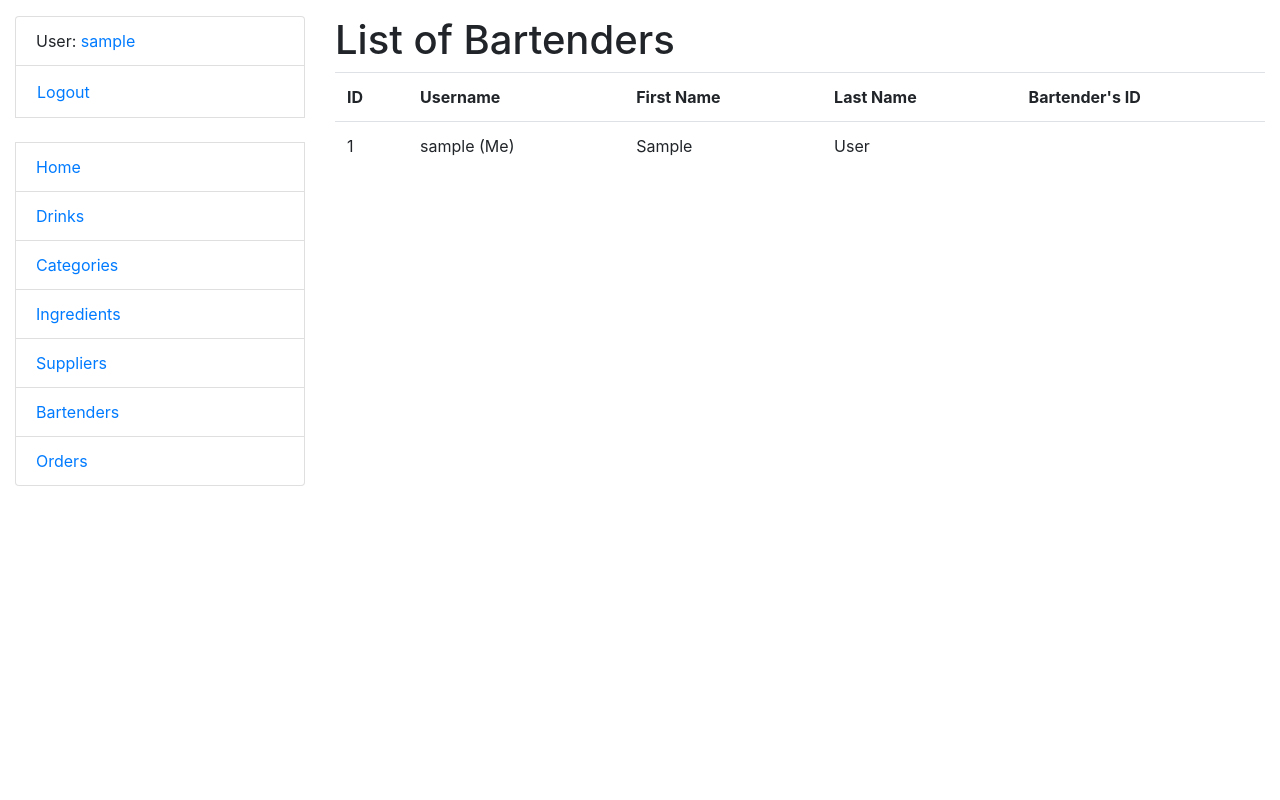
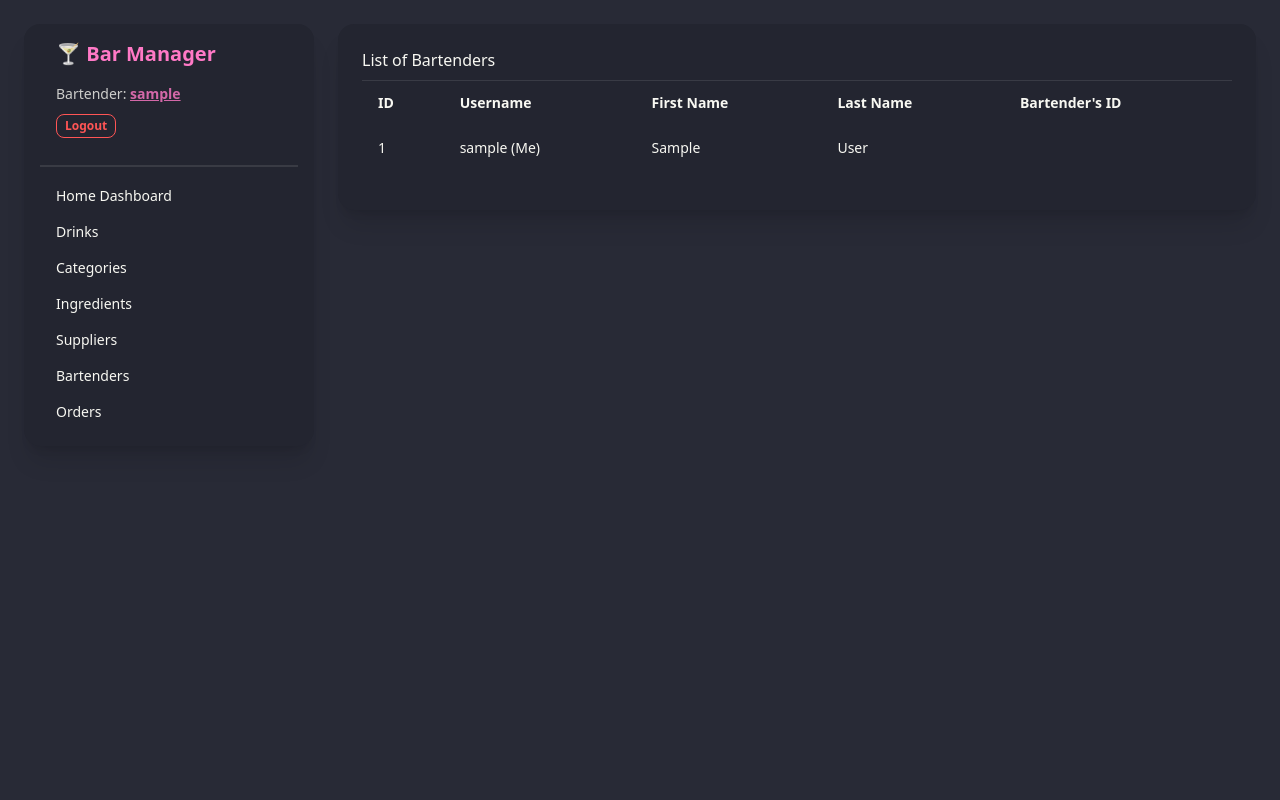
Before and after one commit to Shkabaduba/bar-manager-py, a Django app: page /bartenders/ in a window 1280 px wide. Run offline with Django 5.2, Linux system fonts and the light colour scheme; the visitor is signed in with stand-in values (Sample User, id 1); data comes from the database, SQL or seed files in the repository; some libraries are stand-ins or nearby versions.

Commit message:
Add django-unfold admin theme and DaisyUI styling

```diff
--- a/bar_service/settings.py
+++ b/bar_service/settings.py
@@ -29,6 +29,7 @@ ALLOWED_HOSTS = []
 # Application definition
 
 INSTALLED_APPS = [
+    "unfold",
     "django.contrib.admin",
     "django.contrib.auth",
     "django.contrib.contenttypes",
--- a/requirements.txt
+++ b/requirements.txt
@@ -6,3 +6,4 @@ pep8-naming
 django-debug-toolbar
 django-crispy-forms
 crispy-bootstrap4
+django-unfold
--- a/templates/base.html
+++ b/templates/base.html
@@ -1,27 +1,58 @@
 <!DOCTYPE html>
-<html lang="en">
+<html lang="en" data-theme="dracula">
 <head>
   {% block title %}
     <title>Bar Manager</title>
   {% endblock %}
   <meta charset="UTF-8">
   <meta name="viewport" content="width=device-width, initial-scale=1">
-  <link rel="stylesheet" href="https://cdn.jsdelivr.net/npm/bootstrap@4.5.3/dist/css/bootstrap.min.css">
+  <link href="https://cdn.jsdelivr.net/npm/daisyui@4.12.14/dist/full.min.css" rel="stylesheet" type="text/css"/>
+  <script src="https://cdn.tailwindcss.com"></script>
+   <style>
+    h1 {
+      font-size: 1.875rem;
+      font-weight: 700;
+      margin-bottom: 1rem;
+      padding-bottom: 0.5rem;
+      border-bottom: 1px solid rgba(255, 255, 255, 0.1);
+    }
+    h2 {
+      font-size: 1.25rem;
+      font-weight: 600;
+      margin-top: 1.5rem;
+      margin-bottom: 0.75rem;
+    }
+    p {
+      margin: 0.5rem 0;
+    }
+    ul:not(.menu):not(.pagination) {
+      list-style-type: disc;
+      padding-left: 1.5rem;
+      margin: 1rem 0;
+    }
+    ul:not(.menu):not(.pagination) li {
+      margin-bottom: 0.5rem;
+    }
+  </style>
 </head>
-<body>
-<div class="container-fluid mt-3">
-  <div class="row">
-    <div class="col-sm-3">
+<body class="min-h-screen bg-base-100 text-base-content">
+<div class="container mx-auto p-6">
+  <div class="grid grid-cols-1 md:grid-cols-12 gap-6">
+    <div class="md:col-span-3">
       {% block sidebar %}
         {% include "includes/sidebar.html" %}
       {% endblock %}
     </div>
-    <div class="col-sm-9">
-      {% block content %}
-      {% endblock %}
-      {% block pagination %}
-        {% include "includes/pagination.html" %}
-      {% endblock %}
+    <div class="md:col-span-9">
+      <div class="card rounded-box bg-base-200 shadow-xl p-6">
+        {% block content %}
+        {% endblock %}
+        <div class="mt-4">
+          {% block pagination %}
+            {% include "includes/pagination.html" %}
+          {% endblock %}
+        </div>
+      </div>
     </div>
   </div>
 </div>
--- a/templates/includes/sidebar.html
+++ b/templates/includes/sidebar.html
@@ -1,23 +1,29 @@
-<ul class="sidebar-nav list-group">
-  {% if user.is_authenticated %}
-    <li class="list-group-item">User: <a href="#">{{ user.get_username }}</a></li>
-    <li class="list-group-item">
+<div class="card bg-base-200 shadow-xl p-4" xmlns="http://www.w3.org/1999/html">
+  <h2 class="text-xl font-bold mb-4 px-4 text-primary">🍸 Bar Manager</h2>
+
+  <div class="px-4 mb-4">
+    {% if user.is_authenticated %}
+      <p class="text-sm opacity-80 mb-2">
+      Bartender: <a href="#" class="link link-primary font-semibold">{{ user.get_username }}</a>
+      </p>
       <form method="post" action="{% url 'logout' %}">
         {% csrf_token %}
-        <button type="submit" class="btn btn-link p-0">Logout</button>
+        <button type="submit" class="btn btn-outline btn-error btn-xs">Logout</button>
       </form>
-    </li>
-  {% else %}
-    <li class="list-group-item"><a href="{% url 'login'%}?next={{request.path}}">Login</a></li>
-  {% endif %}
+    {% else %}
+      <a href="{% url 'login' %}?next={{ request.path }}" class="btn btn-primary btn-sm w-full">Login</a>
+    {% endif %}
+  </div>
 
-  <br>
+  <div class="divider my-1"></div>
 
-  <li class="list-group-item"><a href="{% url 'bar:index' %}">Home</a></li>
-  <li class="list-group-item"><a href="{% url 'bar:drink-list' %}">Drinks</a></li>
-  <li class="list-group-item"><a href="{% url 'bar:category-list' %}">Categories</a></li>
-  <li class="list-group-item"><a href="{% url 'bar:ingredient-list' %}">Ingredients</a></li>
-  <li class="list-group-item"><a href="{% url 'bar:supplier-list' %}">Suppliers</a></li>
-  <li class="list-group-item"><a href="{% url 'bar:bartender-list' %}">Bartenders</a></li>
-  <li class="list-group-item"><a href="{% url 'bar:order-list' %}">Orders</a></li>
-</ul>
+  <ul class="menu w-full p-0 [&_li>*]:rounded-lg">
+    <li><a href="{% url 'bar:index' %}">Home Dashboard</a></li>
+    <li><a href="{% url 'bar:drink-list' %}">Drinks</a></li>
+    <li><a href="{% url 'bar:category-list' %}">Categories</a></li>
+    <li><a href="{% url 'bar:ingredient-list' %}">Ingredients</a></li>
+    <li><a href="{% url 'bar:supplier-list' %}">Suppliers</a></li>
+    <li><a href="{% url 'bar:bartender-list' %}">Bartenders</a></li>
+    <li><a href="{% url 'bar:order-list' %}">Orders</a></li>
+  </ul>
+</div>
```
Also changed, not shown: bar/admin.py (+11 -6 lines).
